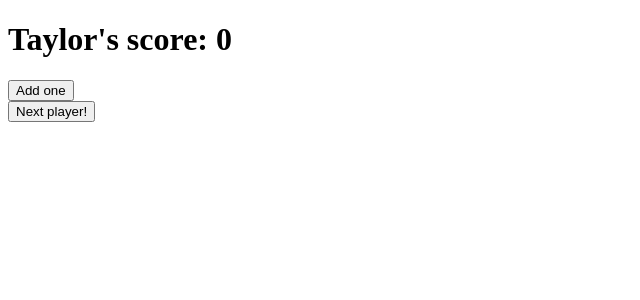
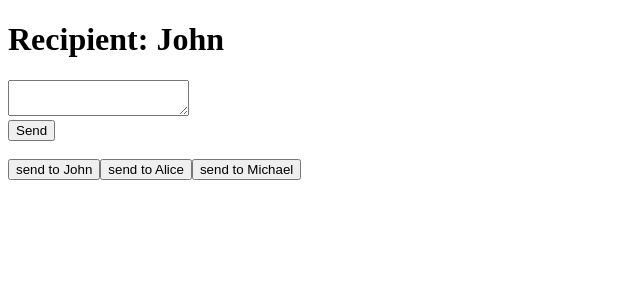
Before and after one commit to Yurimcalex/react-sandbox, a React (Vite) app: page / in a window 1280 px wide. Shown: the top 300 px of the page, without its empty margins (0-640 px from the left). Built offline with nearby package versions, Linux system fonts and the light colour scheme.

Commit message:
Create SmallChat component

```diff
--- a/src/ms/MS.jsx
+++ b/src/ms/MS.jsx
@@ -7,11 +7,12 @@ import TravelPlan from './TravelPlan.jsx';
 import MovieHeroes from './MovieHeroes.jsx';
 import FancyCounter from './FancyCounter.jsx';
 import ScoreBoard from './ScoreBoard.jsx';
+import SmallChat from './SmallChat.jsx';
 
 export default function MS() {
 	return (
 		<div>
-			<ScoreBoard />
+			<SmallChat />
 		</div>
 	);
 }
--- /dev/null
+++ b/src/ms/SmallChat.jsx
@@ -0,0 +1,54 @@
+import { useState } from 'react';
+
+export default function SmallChat() {
+	const [recipient, setRecipient] = useState('John');
+
+	const handleSubmit = async (recipient, message, e) => {
+		e.preventDefault();
+		try {
+			const responce = await sendMessage(recipient, message);
+			console.log(responce);
+		} catch (err) {
+			console.log(err);
+		}
+	};
+
+	const handleRecipientChange = (name) => setRecipient(name);
+
+	return (
+		<div>
+			<h1>Recipient: {recipient}</h1>
+			<div>
+				<Form key={recipient} recipient={recipient} onSend={handleSubmit} />
+			</div>
+			<br />
+			<div>
+				<button onClick={() => handleRecipientChange('John')}>send to John</button>
+				<button onClick={() => handleRecipientChange('Alice')}>send to Alice</button>
+				<button onClick={() => handleRecipientChange('Michael')}>send to Michael</button>
+			</div>
+		</div>
+	);
+}
+
+
+function Form({ recipient, onSend }) {
+	const [message, setMessage] = useState('');
+
+	return (
+		<form key={recipient} onSubmit={(e) => onSend(recipient, message, e)}>
+			<textarea value={message} onChange={(e) => setMessage(e.target.value)} />
+			<br />
+			<button type="submit">Send</button>
+		</form>
+	);
+}
+
+
+function sendMessage(to, text) {
+	return new Promise((resolve, reject) => {
+		setTimeout(() => {
+			resolve({ name: to, message: text });
+		}, 2000);
+	});
+}
```
